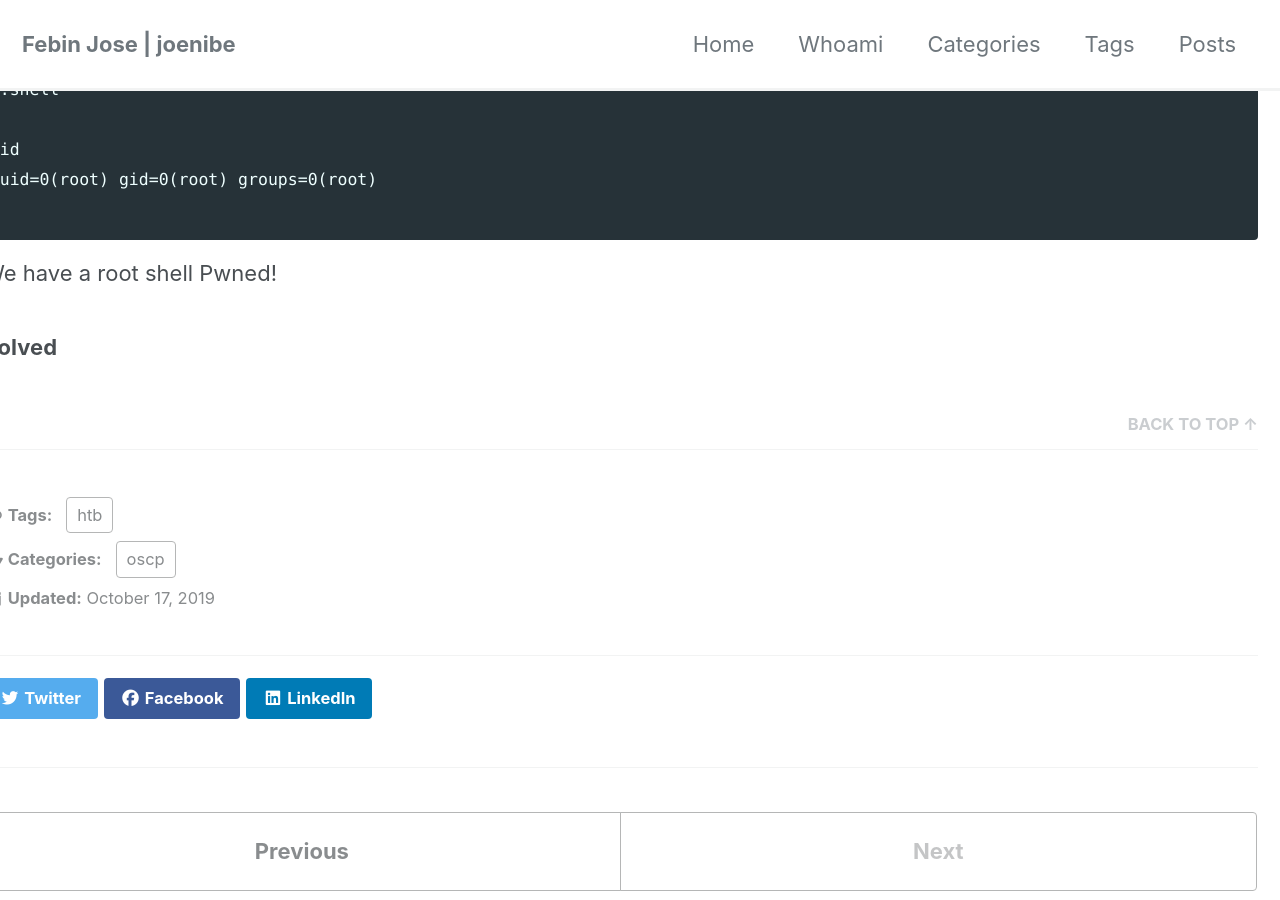
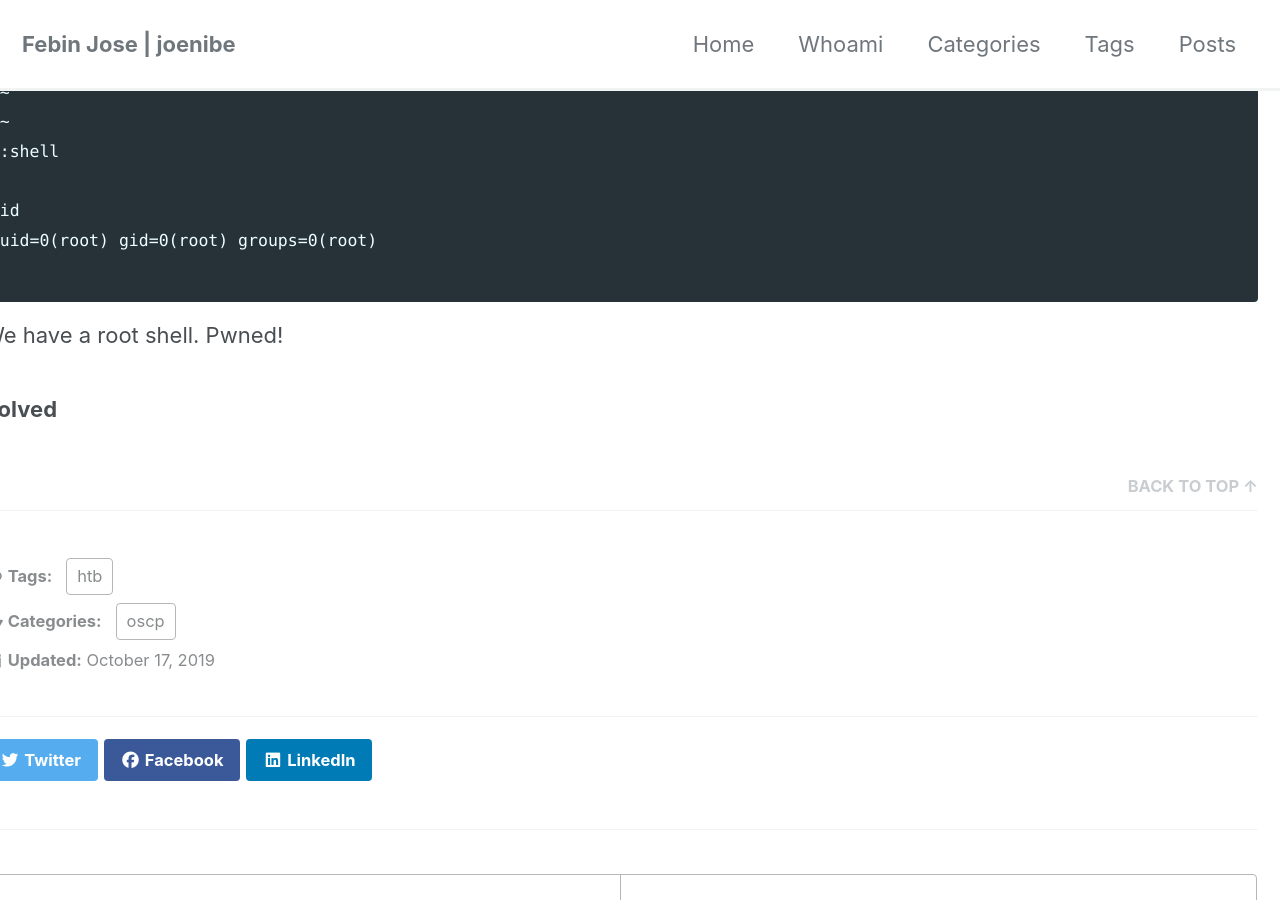
Before and after one commit to JoeNibe/JoeNibe.github.io, a Jekyll site: the page built from _posts/htb/2019-10-17-swagshop.md, in a window 1280 px wide and 900 px high, scrolled down 8103 px. Built offline with Jekyll 4.4.1, drawn with Linux system fonts in a browser that asks for light colours; cached includes are drawn as plain includes; nearby versions of some CDN libraries; some of the changed text lies outside the part shown.

````diff
--- a/_posts/htb/2019-10-17-swagshop.md
+++ b/_posts/htb/2019-10-17-swagshop.md
@@ -184,5 +185,5 @@ id
 uid=0(root) gid=0(root) groups=0(root)
 
 ```
-We have a root shell Pwned!
+We have a root shell. Pwned!
 ### Solved
````
Also changed, not shown: other parts of _posts/htb/2019-10-17-swagshop.md (+6 -5 lines).
